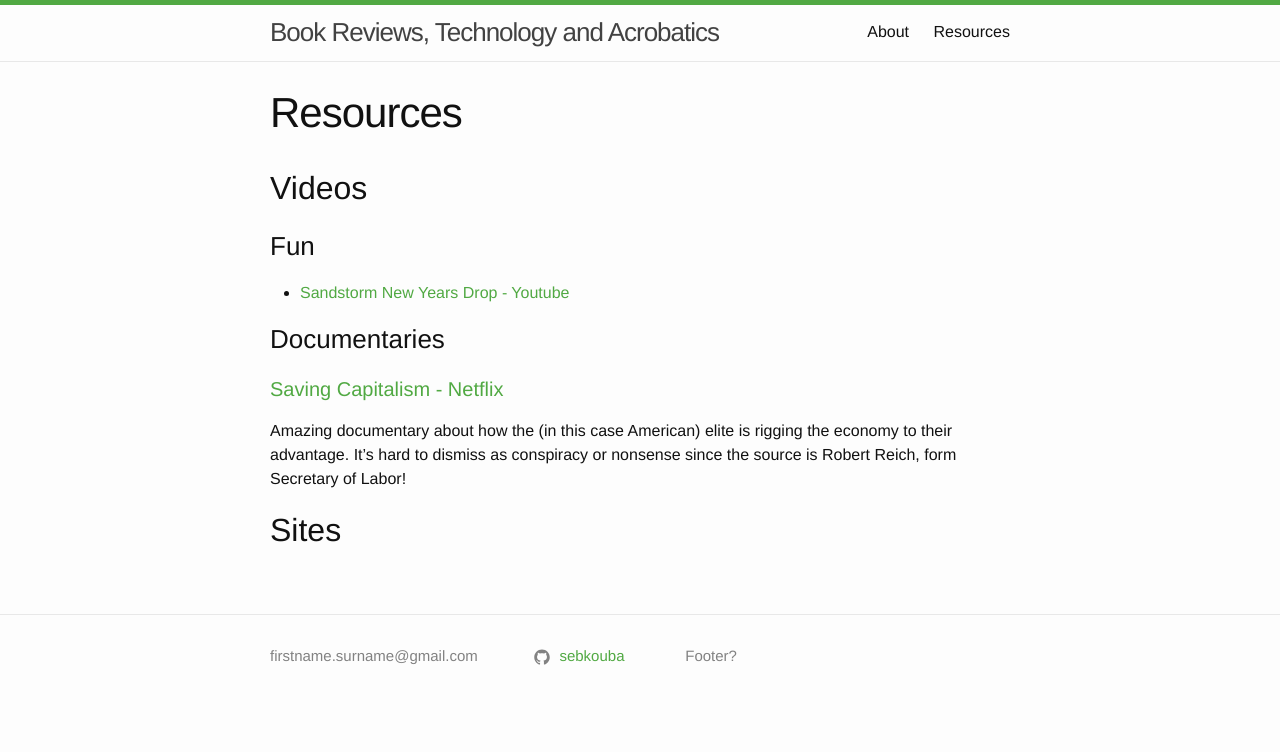
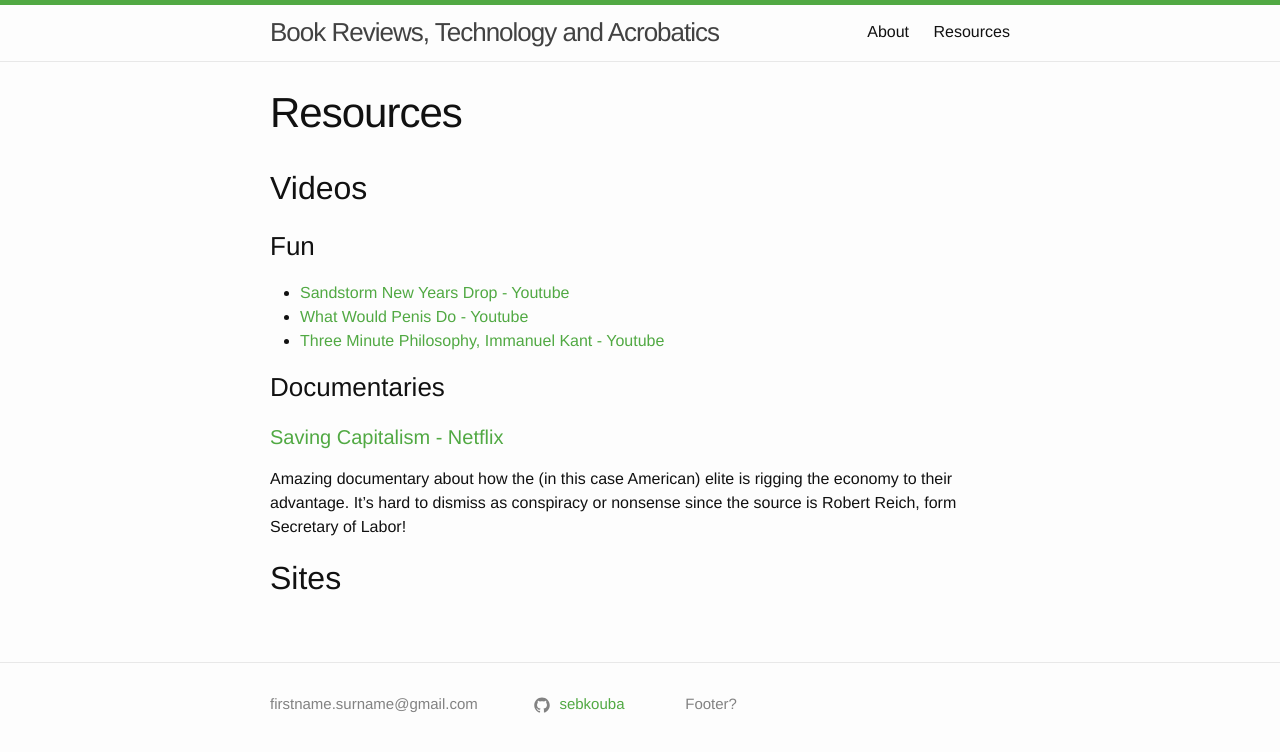
Before and after one commit to sebkouba/sebkouba.github.io, a Jekyll site: the page built from resources.md, in a window 1280 px wide. Shown: the top 752 px of the page. Built offline with Jekyll 4.4.1, drawn with Linux system fonts in a browser that asks for light colours.

Commit message:
wwpd, kant

```diff
--- a/resources.md
+++ b/resources.md
@@ -7,6 +7,8 @@ permalink: /resources/
 ## Videos
 ### Fun
 - [Sandstorm New Years Drop - Youtube](https://www.youtube.com/watch?v=db5f-A-vSyw){:target="_blank"}
+- [What Would Penis Do - Youtube](https://www.youtube.com/watch?v=xXmPFJqTHKo){:target="_blank"}
+- [Three Minute Philosophy, Immanuel Kant - Youtube](https://www.youtube.com/watch?v=xwOCmJevigw){:target="_blank"}
 
 ### Documentaries
 #### [Saving Capitalism - Netflix](https://www.netflix.com/title/80127558){:target="_blank"}
```
